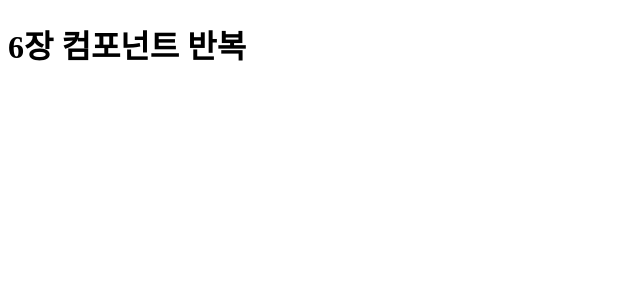
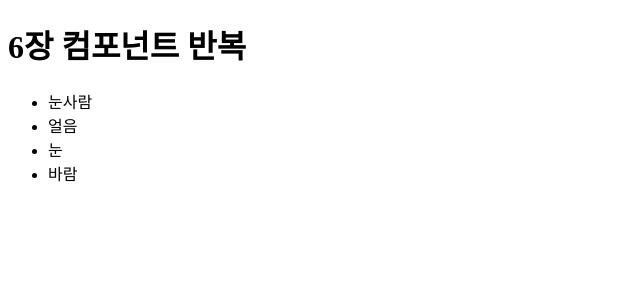
Before and after one commit to kororo11/Technology_React, a React (Create React App) app in the folder 06/hello-react/: page / in a window 1280 px wide. Shown: the top 300 px of the page, without its empty margins (0-640 px from the left). Built offline with nearby package versions, Linux system fonts and the light colour scheme.

Commit message:
map 사용하기

```diff
--- a/06/hello-react/src/App.js
+++ b/06/hello-react/src/App.js
@@ -1,9 +1,11 @@
 import React from 'react';
+import IterationSample from './IterationSample';
 
 function App() {
 	return (
 		<div>
 			<h1>6장 컴포넌트 반복</h1>
+			<IterationSample />
 		</div>
 	);
 }
--- /dev/null
+++ b/06/hello-react/src/IterationSample.js
@@ -0,0 +1,10 @@
+import React from 'react';
+
+const IterationSample = () => {
+	const names = ['눈사람', '얼음', '눈', '바람'];
+	const nameList = names.map(name => <li>{name}</li>);
+
+	return <ul>{nameList}</ul>;
+};
+
+export default IterationSample;
```
